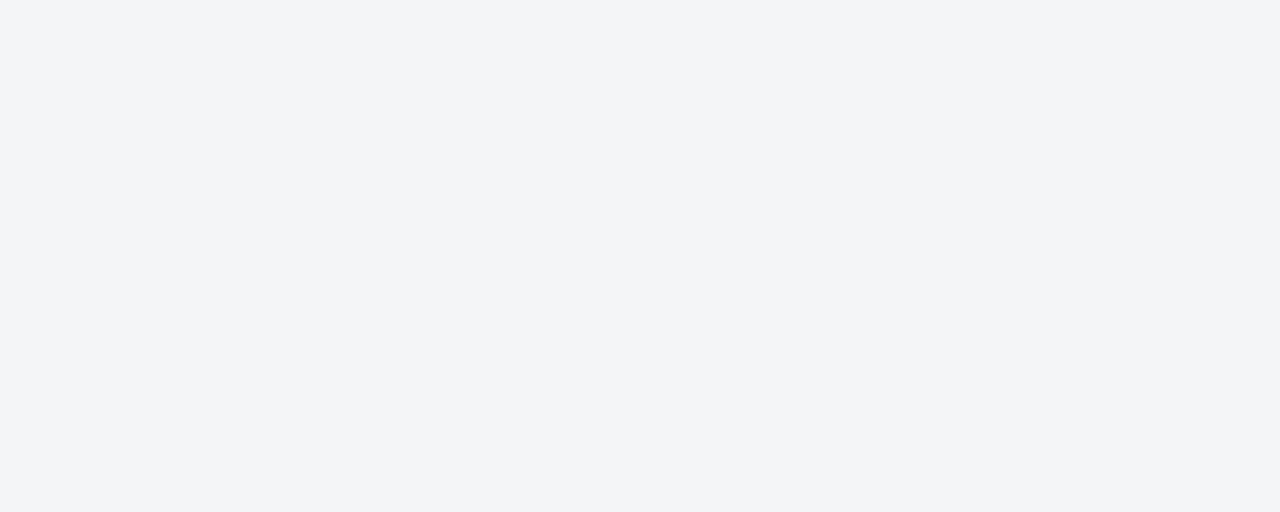
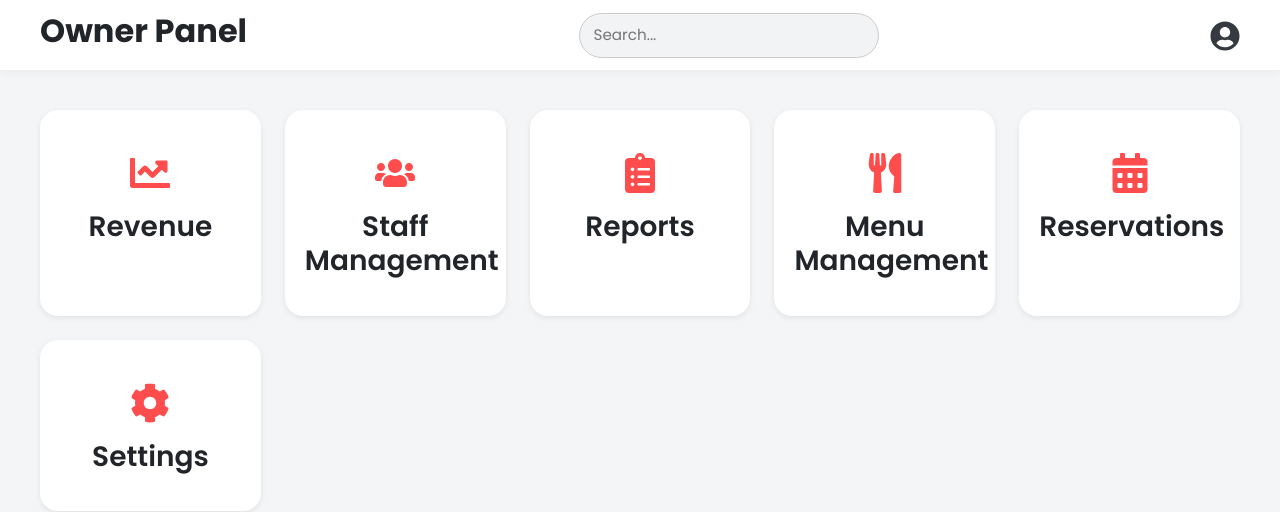
Before and after one commit to Patel-Pratham-3492/Error_404, a React (Vite) app: page /owner in a window 1280 px wide. Before the commit this address had no page. Shown: the top 512 px of the page. Built offline with nearby package versions, Linux system fonts and the light colour scheme.

Commit message:
owner page and login fix

```diff
--- a/src/App.css
+++ b/src/App.css
@@ -173,92 +173,3 @@ footer p:hover {
   color: white;
   transition: 0.3s;
 }
-
-/* Login style */
-
-.login-page {
-    display: flex;
-    justify-content: center;
-    align-items: center;
-    min-height: 100vh;
-    background: radial-gradient(circle at top left, #1c1c1c, #0d0d0d);
-    padding: 40px;
-    margin: 0;
-    background-image: url("/public/images/bg.jpg");
-    background-size: cover;
-    background-position: center;
-    background-repeat: no-repeat;
-}
-
-.login-box {
-    background: rgba(30, 30, 30, 0.95);
-    padding: 40px;
-    border-radius: 18px;
-    width: 100%;
-    max-width: 400px;
-    box-shadow: 0 8px 25px rgba(255,0,0,0.25);
-    text-align: center;
-}
-.login-box button {
-    width: 100%;
-    padding: 12px;
-    border: none;
-    border-radius: 10px;
-    font-size: 1rem;
-    font-weight: 600;
-    background: linear-gradient(135deg, #ff4d4d, #e60000);
-    color: #fff;
-    cursor: pointer;
-    box-shadow: 0 6px 20px rgba(255,0,0,0.4);
-    transition: all 0.3s ease;
-}
-.login-box button:hover {
-    background: #cc0000;
-    transform: translateY(-2px);
-}
-.login-box h2 {
-    margin-bottom: 25px;
-    color: #ff4d4d;
-    font-size: 2rem;
-}
-
-.form-group {
-    text-align: left;
-    margin-bottom: 20px;
-}
-
-.form-group label {
-    display: block;
-    font-weight: 500;
-    margin-bottom: 8px;
-}
-
-.form-group input {
-    width: 100%;
-    padding: 12px 15px;
-    border: none;
-    border-radius: 10px;
-    outline: none;
-    font-size: 1rem;
-    background: #111;
-    color: #fff;
-    box-shadow: inset 0 2px 6px rgba(0,0,0,0.5);
-}
-
-.form-group input:focus {
-    border: 2px solid #ff4d4d;
-}
-
-.signup-link {
-    margin-top: 15px;
-    font-size: 0.95rem;
-    color: #bbb;
-}
-.signup-link a {
-    color: #ff4d4d;
-    text-decoration: none;
-    font-weight: 600;
-}
-.signup-link a:hover {
-    text-decoration: underline;
-}
--- a/src/App.jsx
+++ b/src/App.jsx
@@ -11,6 +11,7 @@ import LandingPage from "./assets/components/landingPage/landingPage";
 import Login from "./assets/components/loginPage/Login";
 import Signup from "./assets/components/signupPage/signup";
 import Waiter from './assets/components/waiter/waiter';
+import Owner from './assets/components/owner/owner';
 // import SignupManager from "./assets/components/signupPage/signup-manager";
 // import SignupStaff from "./assets/components/signupPage/signup-staff";
 
@@ -25,6 +26,8 @@ function App() {
         <Route path="/manager" element={<Manager />} />
         <Route path="/customerdash" element={<Customerdash />} />
         <Route path="/waiter" element={<Waiter />} />
+        <Route path="/owner" element={<Owner />} />
+
 
       </Routes>
     </Router>
--- a/src/assets/components/loginPage/Login.jsx
+++ b/src/assets/components/loginPage/Login.jsx
@@ -1,5 +1,6 @@
 import { useState } from "react";
 import { useNavigate } from "react-router-dom";
+import "./login.css";
 
 function Login() {
   const [email, setEmail] = useState("");
--- /dev/null
+++ b/src/assets/components/loginPage/login.css
@@ -0,0 +1,90 @@
+
+/* Login style */
+
+.login-page {
+    display: flex;
+    justify-content: center;
+    align-items: center;
+    min-height: 100vh;
+    background: radial-gradient(circle at top left, #1c1c1c, #0d0d0d);
+    padding: 40px;
+    margin: 0;
+    background-image: url("/public/images/bg.jpg");
+    background-size: cover;
+    background-position: center;
+    background-repeat: no-repeat;
+
+}
+
+.login-box {
+    background: rgba(243, 236, 236, 0.95);
+    padding: 40px;
+    border-radius: 18px;
+    width: 100%;
+    max-width: 400px;
+    box-shadow: 0 8px 25px rgba(255,0,0,0.25);
+    text-align: center;
+}
+.login-box button {
+    width: 100%;
+    padding: 12px;
+    border: none;
+    border-radius: 10px;
+    font-size: 1rem;
+    font-weight: 600;
+    background: linear-gradient(135deg, #ff4d4d, #e60000);
+    color: #fff;
+    cursor: pointer;
+    box-shadow: 0 6px 20px rgba(255,0,0,0.4);
+    transition: all 0.3s ease;
+}
+.login-box button:hover {
+    background: #cc0000;
+    transform: translateY(-2px);
+}
+.login-box h2 {
+    margin-bottom: 25px;
+    color: #ff4d4d;
+    font-size: 2rem;
+}
+
+.form-group {
+    text-align: left;
+    margin-bottom: 20px;
+}
+
+.form-group label {
+    display: block;
+    font-weight: 500;
+    margin-bottom: 8px;
+}
+
+.form-group input {
+    width: 100%;
+    padding: 12px 15px;
+    border: none;
+    border-radius: 10px;
+    outline: none;
+    font-size: 1rem;
+    background: #111;
+    color: #fff;
+    box-shadow: inset 0 2px 6px rgba(0,0,0,0.5);
+}
+
+.form-group input:focus {
+    border: 2px solid #ff4d4d;
+}
+
+.signup-link {
+    margin-top: 15px;
+    font-size: 0.95rem;
+    color: #bbb;
+}
+.signup-link a {
+    color: #ff4d4d;
+    text-decoration: none;
+    font-weight: 600;
+}
+.signup-link a:hover {
+    text-decoration: underline;
+}
--- a/src/assets/components/owner/owner.css
+++ b/src/assets/components/owner/owner.css
@@ -0,0 +1,113 @@
+/* CONTAINER */
+.owner-container{
+    display: flex;
+    flex-direction: column;
+    min-height: 100vh;
+    background: #f8f9fa;
+    font-family: "Poppins", sans-serif;
+}
+
+/* NAVBAR */
+.owner-navbar{
+    display: flex;
+    justify-content: space-between;
+    align-items: center;
+    background: #ffffff;
+    padding: 12px 40px;
+    box-shadow: 0 2px 8px rgba(0, 0, 0 ,0.05);
+    position: sticky;
+    top: 0;
+    z-index: 1000;
+}
+.owner-logo{
+    font-weight: 700;
+    color: #212529;
+}
+
+/* Search bar */
+.owner-search input{
+    width: 300px;
+    padding: 10px 14px;
+    border-radius: 25px;
+    border: 1px solid #ccc;
+    outline: none;
+    background: #f1f3f5;
+    font-size: 0.95rem;
+    transition: all 0.3s ease;
+}
+
+.owner-search input:focus{
+    border-color: #ff4d4d;
+    background: #fff;
+}
+
+.owner-profile{
+    position: relative;
+}
+.profile-icon{
+    font-size: 30px;
+    color: #343a40;
+}
+
+.profile-icon:hover{
+    color: #ff4d4d;
+}
+.dropdown-menu{
+    position: absolute;
+    right: 0;
+    top: 45px;
+    background: #ffffff;
+    border: 1px solid #dee2e6;
+    box-shadow: 0 4px 12px rgba(0, 0, 0 ,0.1);
+    border-radius: 10px;
+    width: 160px;
+    padding: 8px;
+    z-index: 10;
+}
+.dropdown-menu p{
+    padding: 8px 10px;
+    display: flex;
+    align-items: center;
+    gap: 8px;
+    cursor: pointer;
+    color: #495057;
+    transition: background 0.2s;
+}
+
+.dropdown-menu p:hover{
+    background: #ffe3e3;
+}
+
+/* Dashboard */
+.owner-dashboard{
+    display: grid;
+    grid-template-columns: repeat(auto-fit, minmax(220px, 1fr));
+    gap: 24px;
+    padding: 40px;
+}
+
+.dashboard-card{
+    background: #ffffff;
+    border-radius: 18px;
+    padding: 30px 20px;
+    text-align: center;
+    box-shadow: 0 2px 6px rgba(0, 0, 0 ,0.08);
+    transition: all 0.3s ease;
+    cursor: pointer;
+}
+.dashboard-card:hover{
+    transform: translateY(-6px);
+    box-shadow: 0 8px 25px rgba(255, 77, 77 ,0.3);
+}
+
+.dashboard-icon{
+    font-size: 40px;
+    color: #ff4d4d;
+    margin-bottom: 10px;
+}
+
+.dashboard-card h3{
+    margin-top: 8px;
+    color: #212529;
+    font-weight: 600;
+}
--- a/src/assets/components/owner/owner.jsx
+++ b/src/assets/components/owner/owner.jsx
@@ -1,10 +1,55 @@
-import React from "react";
-import "./owner";
+import React, {useState} from "react";
+import { FaChartLine, FaUsers, FaClipboardList, FaUtensils, FaCalendarAlt, FaCog, FaUserCircle, FaSignOutAlt } from "react-icons/fa";
+import "./owner.css";
 
 function Owner() {
-  return (
-    <h1>Hello, i am the Owner</h1>
+  const [dropdownOpen, setDropdownOpen] = useState(false);
+
+  const dashboardItems = [
+    { title: "Revenue", icon: <FaChartLine /> },
+    { title: "Staff Management", icon: <FaUsers /> },
+    { title: "Reports", icon: <FaClipboardList /> },
+    { title: "Menu Management", icon: <FaUtensils /> },
+    { title: "Reservations", icon: <FaCalendarAlt /> },
+    { title: "Settings", icon: <FaCog /> },
+
+  ];
+
+  return(
+    <div className="owner-countiner">
+      {/* Navbar */}
+      <nav className="owner-navbar">
+        <h2 className="owner-logo">Owner Panel</h2>
+
+          <div className="owner-search">
+            <input type="text" placeholder="Search..." />
+          </div>
+          <div className="owner-profile">
+            <div className="profile-icon" onClick={() => setDropdownOpen(!dropdownOpen) }>
+              <FaUserCircle />
+            </div>
+
+            {dropdownOpen && (
+              <div className="dropdown-menu">
+                <p><FaCog />Settings</p>
+                <p><FaSignOutAlt />Logout</p>
+              </div>
+            )}
+          </div>
+      </nav>
+
+      {/* Dashboard */}
+      <section className="owner-dashboard">
+        {dashboardItems.map((item, index)=>(
+          <div className="dashboard-card" key={index}>
+            <div className="dashboard-icon">{item.icon}</div>
+            <h3>{item.title}</h3>
+          </div>
+        ))}
+      </section>
+    </div>
   );
+
 }
 
 export default Owner;
--- a/src/assets/components/waiter/waiter.css
+++ b/src/assets/components/waiter/waiter.css
@@ -0,0 +1,103 @@
+.waiter-container{
+    display: flex;
+    flex-direction: column;
+    min-height: 100vh;
+    background: #f8f9fa;
+    font-family: "Poppins", sans-serif;
+}
+
+/* navbar */
+.waiter-navbar{
+    display: flex;
+    justify-content: space-between;
+    align-items: center;
+    background: #ffffff;
+    padding: 12px 40px;
+    box-shadow: 0 2px 8px rgba(0,0,0,0.05);
+    position: sticky;
+    top: 0;
+    z-index: 1000;
+}
+
+.waiter-logo{
+    font-weight: 700;
+    color: #212529;
+}
+.waiter-search{
+    width: 320px;
+    max-width: 100%;
+    padding: 10px 14px;
+    border-radius: 25px;
+    border: 1px solid #ccc;
+    outline: none;
+    background: #f9f9f9;
+    color: #333;
+    font-size: 0.95rem;
+}
+
+.waiter-search:focus{
+    border-color: #ff4d4d;
+    background: #fff;
+}
+
+/* Profile Dropdown */
+.profile-countiner{
+    position: relative;
+    cursor: pointer;
+}
+.profile-icon{
+    font-size: 28px;
+    color: #343a40;
+}
+
+.dropdown-menu{
+    position: absolute;
+    right: 0;
+    top: 45px;
+    background: white;
+    border: 1px solid #dee2e6;
+    box-shadow: 0 5px 15px rgba(0,0,0,0.01);
+    border-radius: 10px;
+    width: 160px;
+    padding: 8px;
+    z-index: 10;
+}
+.dropdown-menu p{
+    padding: 8 px 10px;
+    display: flex;
+    align-items: center;
+    gap: 8px;
+    cursor: pointer;
+    color: #495057;
+    transition: background 0.2s;
+}
+.dropdown-menu p:hover{
+    background: #ffe3e3;
+}
+
+/* Dashboard design */
+
+.dashboard-grid{
+    display: grid;
+    grid-template-columns: repeat(auto-fit, minmax(220px, 1fr));
+    gap: 24px;
+    padding: 40px;
+}
+.grid-card{
+    background: #ffffff;
+    border-radius: 16px;
+    text-align: center;
+    padding: 30px 20px;
+    transition: all 0.3s ease;
+    box-shadow: 0 2px 6px rgba(0,0,0,0.08);
+    cursor: pointer;
+}
+.grid-card:hover{
+    font-size: 40px;
+    margin-bottom: 10px;
+    color: #ff4d4d;
+}
+.grid-card h3{
+    margin-top: 8px;
+    color: #212529;
+}
--- a/src/assets/components/waiter/waiter.jsx
+++ b/src/assets/components/waiter/waiter.jsx
@@ -1,6 +1,6 @@
 import React, {useState} from "react";
 import { FaUserCircle, FaCog, FaSignOutAlt, FaClipboardList, FaTable, FaCalendarAlt, FaChartBar,FaUsers } from "react-icons/fa";
-import "./waiter";
+import "./waiter.css";
 
 function Waiter() {
   const [dropdownOpen, setDropdownOpen] = useState(false);
```
